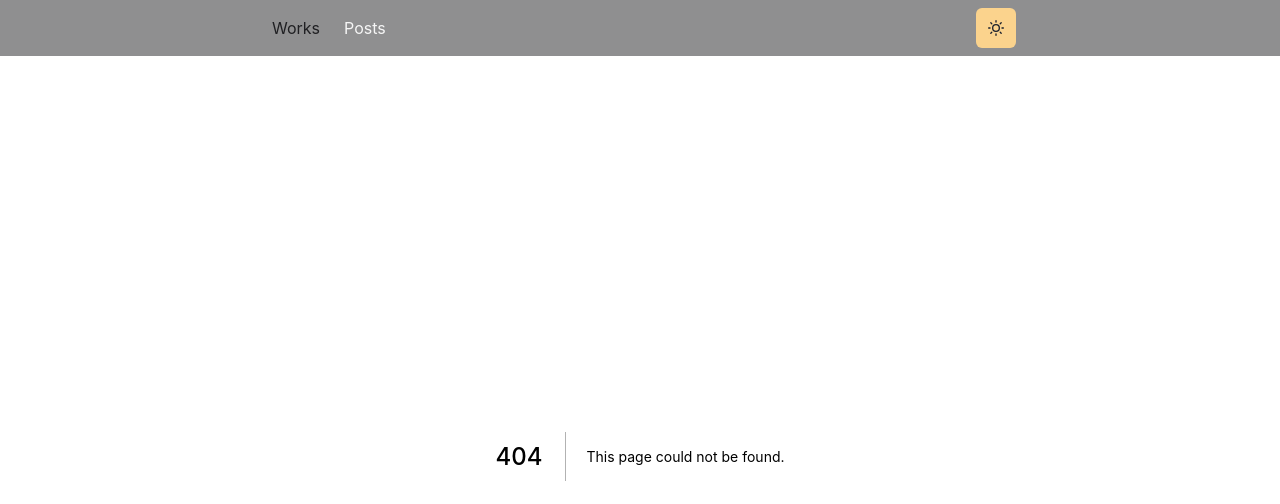
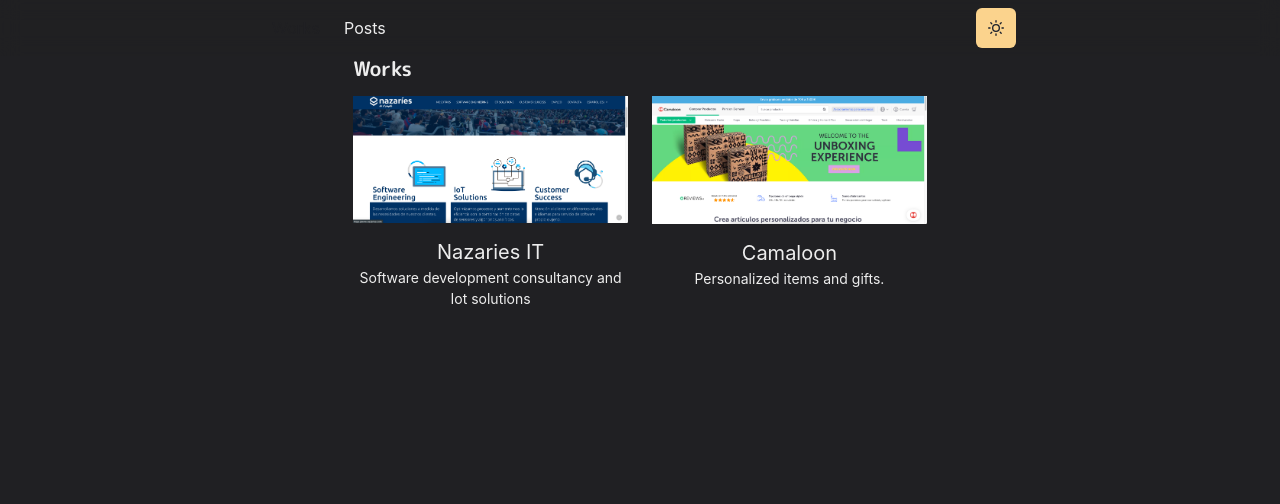
Before and after one commit to DavidRodriguezHidalgo/portfolio_v2, a Next.js app: page /works in a window 1280 px wide. Before the commit this address had no page. Shown: the top 504 px of the page. Built offline with nearby package versions, Linux system fonts and the light colour scheme.

Commit message:
added works page

```diff
--- /dev/null
+++ b/components/grid-item.js
@@ -0,0 +1,54 @@
+import NextLink from 'next/link'
+import Image from 'next/image'
+import { Box, Text, LinkBox, LinkOverlay } from '@chakra-ui/react'
+import { Global } from '@emotion/react'
+
+export const GridItem = ({ children, href, title, thumbnail }) => (
+  <Box w="100%" align="center">
+    <LinkBox cursor="pointer">
+      <Image
+        src={thumbnail}
+        alt={title}
+        className="grid-item-thumbnail"
+        placeholder="blur"
+        loading="lazy"
+      />
+      <LinkOverlay href={href} target="_blank">
+        <Text mt={2}>{title}</Text>
+      </LinkOverlay>
+
+      <Text fontSize={14}>{children}</Text>
+    </LinkBox>
+  </Box>
+)
+
+export const WorkGridItem = ({ children, id, title, thumbnail }) => (
+  <Box w="100%" align="center">
+    <NextLink href={`/works/${id}`}>
+      <LinkBox cursor="pointer">
+        <Image
+          src={thumbnail}
+          alt={title}
+          className="grid-item-thumbnail"
+          placeholder="blur"
+        />
+        <LinkOverlay href={`/works/${id}`}>
+          <Text mt={2} fontSize={20}>
+            {title}
+          </Text>
+        </LinkOverlay>
+
+        <Text fontSize={14}>{children}</Text>
+      </LinkBox>
+    </NextLink>
+  </Box>
+)
+
+export const GridItemStyle = () => (
+  <Global styles={`
+      .grid-item-thumbnail {
+        border-radius: 12px;
+      }
+    `}
+  />
+)
--- /dev/null
+++ b/pages/works.js
@@ -0,0 +1,38 @@
+import { Container, Heading, SimpleGrid, Divider } from '@chakra-ui/react'
+import Section from '../components/section'
+import { WorkGridItem } from '../components/grid-item'
+import ThumbNazaries from '../public/images/works/nazaries_thumb.png'
+import ThumbCamaloon from '../public/images/works/camaloon_thumb.png'
+
+const Works = () => {
+  return (
+    <Container>
+      <Heading as="h3" fontSize={20} mb={4}>
+        Works
+      </Heading>
+      <SimpleGrid columns={[1, 1, 2]} gap={6}>
+        <Section>
+          <WorkGridItem
+            id="nazaries"
+            title="Nazaries IT"
+            thumbnail={ThumbNazaries}
+          >
+            Software development consultancy and Iot solutions
+          </WorkGridItem>
+        </Section>
+<Section>
+          <WorkGridItem
+            id="camaloon"
+            title="Camaloon"
+            thumbnail={ThumbCamaloon}
+          >
+            Personalized items and gifts.
+          </WorkGridItem>
+        </Section>
+
+      </SimpleGrid>
+    </Container>
+  )
+}
+
+export default Works
```
Also changed, not shown: public/images/works/camaloon_thumb.png (added), public/images/works/nazaries_thumb.png (added).
